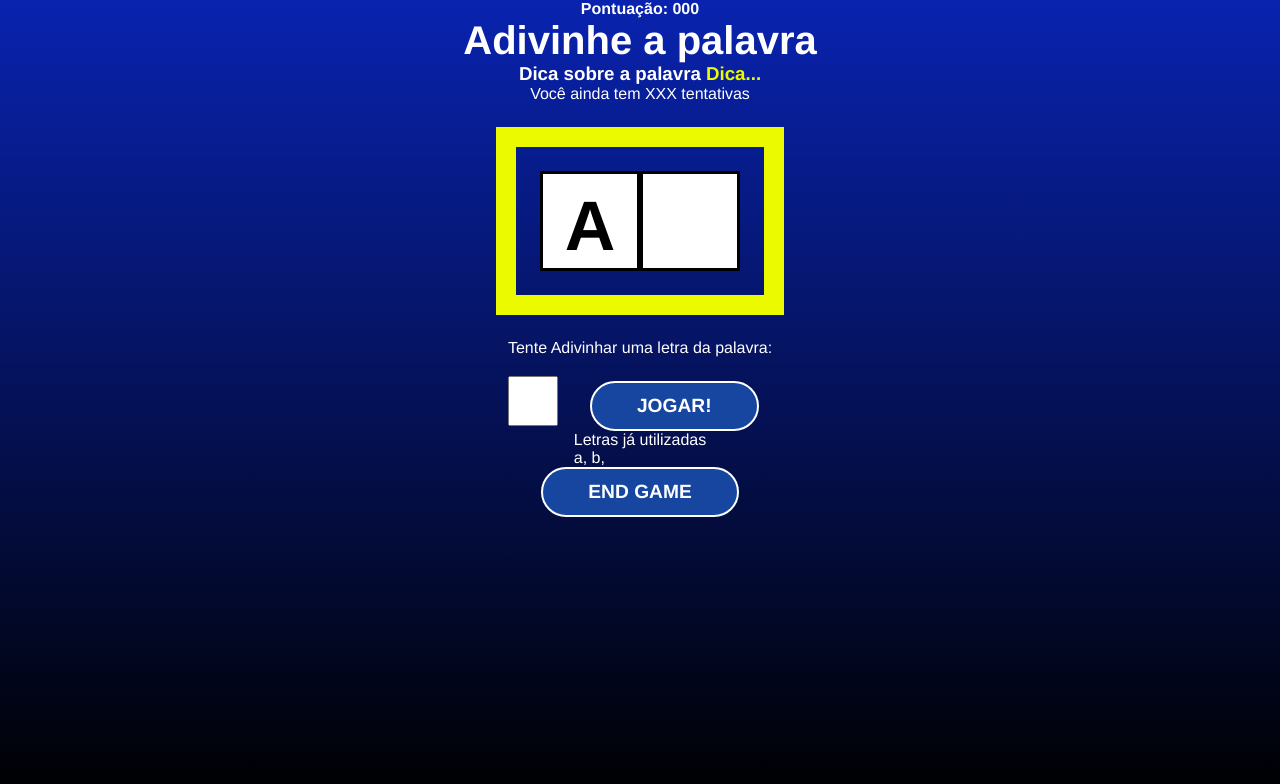
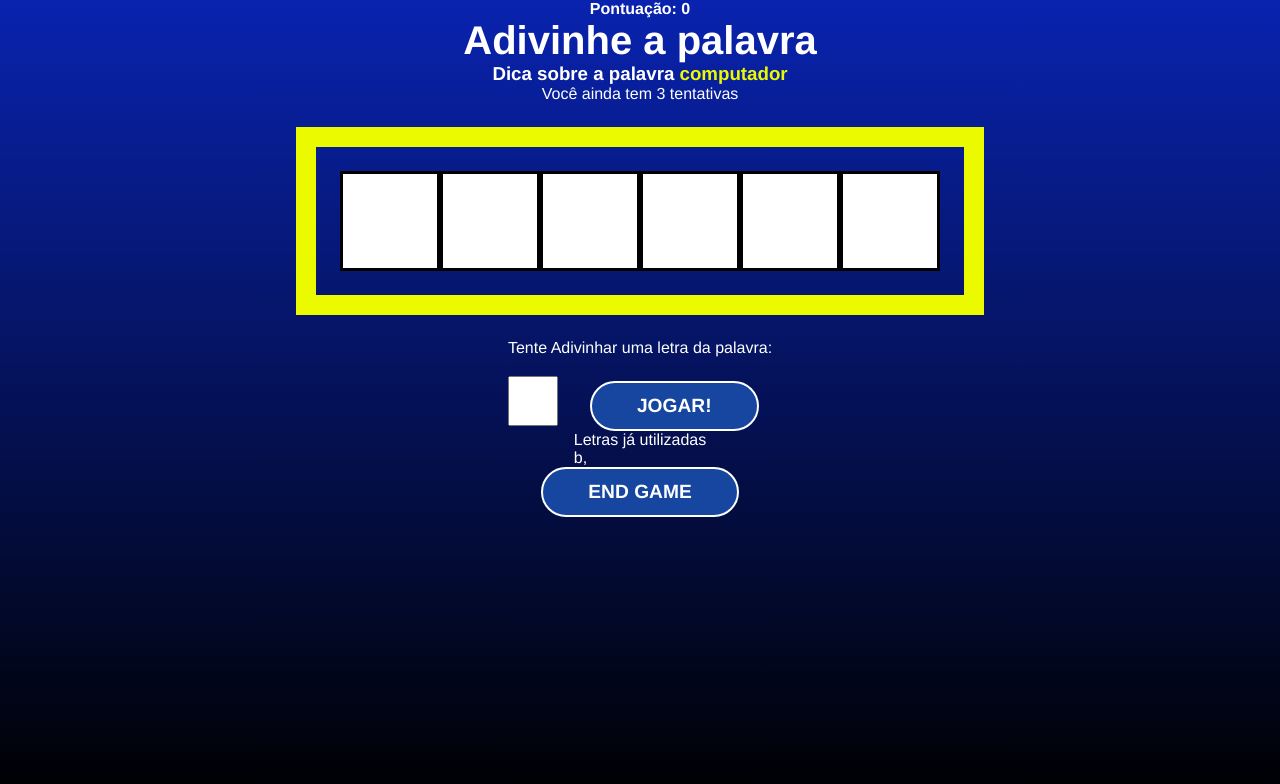
Before and after one commit to mariocarvalho-2205/React-Aulas, a React (Create React App) app in the folder Projetos/01_secret_word/: page / in a window 1280 px wide. Both pictures are taken after a click on the button "START GAME". Shown: the top 784 px of the page. Built offline with nearby package versions, Linux system fonts and the light colour scheme.

Commit message:
game letters box input includes

```diff
--- a/Projetos/01_secret_word/src/App.js
+++ b/Projetos/01_secret_word/src/App.js
@@ -2,82 +2,101 @@
 import GlobalStyle from "./global.js";
 
 // React
-import { useState, useCallback, useEffect } from 'react'
+import { useState, useCallback, useEffect } from "react";
 
 // Components
 import StartScreen from "../src/components/StartScreen/index.jsx";
-import Game from '../src/components/Game/index.jsx'
+import Game from "../src/components/Game/index.jsx";
 import GameOver from "./components/GameOver/index.jsx";
 
 // data
-import { wordList } from './data/words.js'
+import { wordList } from "./data/words.js";
 
 const stages = [
-  {id: 1, name: 'start'},
-  {id: 2, name: 'game'},
-  {id: 3, name: 'end'},
-]
+	{ id: 1, name: "start" },
+	{ id: 2, name: "game" },
+	{ id: 3, name: "end" },
+];
 
 function App() {
+	const [gameStage, setGameStage] = useState(stages[0].name);
+	const [words] = useState(wordList);
 
-  const [ gameStage, setGameStage ] = useState(stages[0].name)
-  const [ words ] = useState(wordList)
+	const [pickedWord, setPickedWord] = useState("");
+	const [pickedCategory, setPickedCategory] = useState("");
+	const [letters, setLetters] = useState([]);
 
-  const [ pickedWord, setPickedWord ] = useState("")
-  const [ pickedCategory, setPickedCategory ] = useState("")
-  const [ letters, setLetters ] = useState([])
+	const [guessedLetters, setGuessedLetters] = useState([]);
+	const [wrongLetters, setWrongLetters] = useState([]);
+	const [guesses, setGuesses] = useState(3);
+	const [score, setScore] = useState(0);
 
 	const pickWordAndCategory = () => {
 		// pick rando category
-    const categories = Object.keys(words)
-    const category = categories[Math.floor(Math.random() * Object.keys(categories).length)]
+		const categories = Object.keys(words);
+		const category =
+			categories[
+				Math.floor(Math.random() * Object.keys(categories).length)
+			];
 
 		// pick a rando word
 		const word =
-    words[category][Math.floor(Math.random() * words[category].length)]
+			words[category][Math.floor(Math.random() * words[category].length)];
 
-    return { word, category }  // é necessario retornar como objeto para nao retornar undefined
-  }
+		return { word, category }; // é necessario retornar como objeto para nao retornar undefined
+	};
 
 	// starts the secret word games
 	const startGame = () => {
-    const { word, category } = pickWordAndCategory()
-
+		const { word, category } = pickWordAndCategory();
 
 		// create array of letters
-    let wordLetters = word.split('')  // separa todas as letras
-    wordLetters = wordLetters.map((l) => l.toLowerCase())  // aqui torna todas as letras minusculas
+		let wordLetters = word.split(""); // separa todas as letras
+		wordLetters = wordLetters.map((l) => l.toLowerCase()); // aqui torna todas as letras minusculas
 
-    console.log(word, category)
-    console.log(wordLetters)
+		console.log(word, category);
+		console.log(wordLetters);
 
-    setPickedWord(word)
-    setPickedCategory(category)
-    setLetters(letters)
+		setPickedWord(word);
+		setPickedCategory(category);
+		setLetters(wordLetters);
 
-
-    setGameStage(stages[1].name)
-  }
+		setGameStage(stages[1].name);
+	};
 	// console.log(words)
 
 	// process the letter input
 	const verifyLetter = () => {
-    setGameStage(stages[2].name)
-  }
+		setGameStage(stages[2].name);
+	};
 
 	// restart the game
 	const retry = () => {
-    setGameStage(stages[0].name)
-  }
+		setGameStage(stages[0].name);
+	};
 
 	return (
 		<>
 			<GlobalStyle />
-      {gameStage === 'start' && <StartScreen startGame={startGame} value="Start Game"/>}
-      {gameStage === 'game' && <Game startGame={verifyLetter} value="End Game"/>}
-      {gameStage === 'end' && <GameOver startGame={retry} value="Reset Game"/>}
-
-
+			{gameStage === "start" && (
+				<StartScreen startGame={startGame} value="Start Game" />
+			)}
+			{gameStage === "game" && (
+				<Game
+					startGame={verifyLetter}
+					value="End Game"
+					pickedWord={pickedWord}
+					pickedCategory={pickedCategory}
+					letters={letters}
+          guessedLetters={guessedLetters}
+          wrongLetters={wrongLetters}
+          guesses={guesses}
+          score={score}
+				/>
+			)}
+			{gameStage === "end" && (
+				<GameOver startGame={retry} value="Reset Game" />
+			)}
 		</>
 	);
 }
--- a/Projetos/01_secret_word/src/components/Game/index.jsx
+++ b/Projetos/01_secret_word/src/components/Game/index.jsx
@@ -1,37 +1,55 @@
-import * as S from './styles'
-import Button from '../Button/Button'
+import * as S from "./styles";
+import Button from "../Button/Button";
 
-const Game = ({ startGame, value }) => {
+const Game = ({
+	startGame,
+	value,
+	pickedWord,
+	pickedCategory,
+	letters,
+	guessedLetters,
+	wrongLetters,
+	guesses,
+	score,
+}) => {
 	return (
 		<S.Game>
-
 			<p className="points">
-                <S.PointsSpan>Pontuação: 000</S.PointsSpan>
+				<S.PointsSpan>Pontuação: {score}</S.PointsSpan>
 			</p>
 			<S.H1>Adivinhe a palavra</S.H1>
-            <h3 className='tip'>Dica sobre a palavra <S.TipSpan>Dica...</S.TipSpan>
+			<h3 className="tip">
+				Dica sobre a palavra <S.TipSpan>{pickedCategory}</S.TipSpan>
 			</h3>
-            <p>Você ainda tem XXX tentativas</p>
+			<p>Você ainda tem {guesses} tentativas</p>
 			<S.WordContainer>
-                <span className='letter'>A</span>
-                <span className='blankSquare'></span>
+				{letters.map((letter, i) =>
+					guessedLetters.includes(letter) ? (
+						<span className="letter" key={i}>
+							{letter}
+						</span>
+					) : (
+						<span className="blankSquare" key={i}></span>
+					)
+				)}
 			</S.WordContainer>
 			<S.LetterContainer>
 				<p>Tente Adivinhar uma letra da palavra:</p>
-                <formr fazer o backup de todos os seus >
-                    <input type="text" name="letter" maxLength="1" required/>
+				<formr fazer o backup de todos os seus>
+					<input type="text" name="letter" maxLength="1" required />
 					<Button value="Jogar!" />
 				</formr>
 			</S.LetterContainer>
 			<div className="wrongLettersContainer">
 				<p>Letras já utilizadas</p>
-                <span>a, </span>
+				{wrongLetters.map((letter, i) => (
+					<span key={i}>{letter}</span>
+				))}
 				<span>b, </span>
 			</div>
-            <Button startGame={startGame} value={value}/>
+			<Button startGame={startGame} value={value} />
+		</S.Game>
+	);
+};
 
-        </S.Game>
-    )
-}
-
-export default Game
+export default Game;
```
Lines whose indentation alone changed are shown as unchanged.
